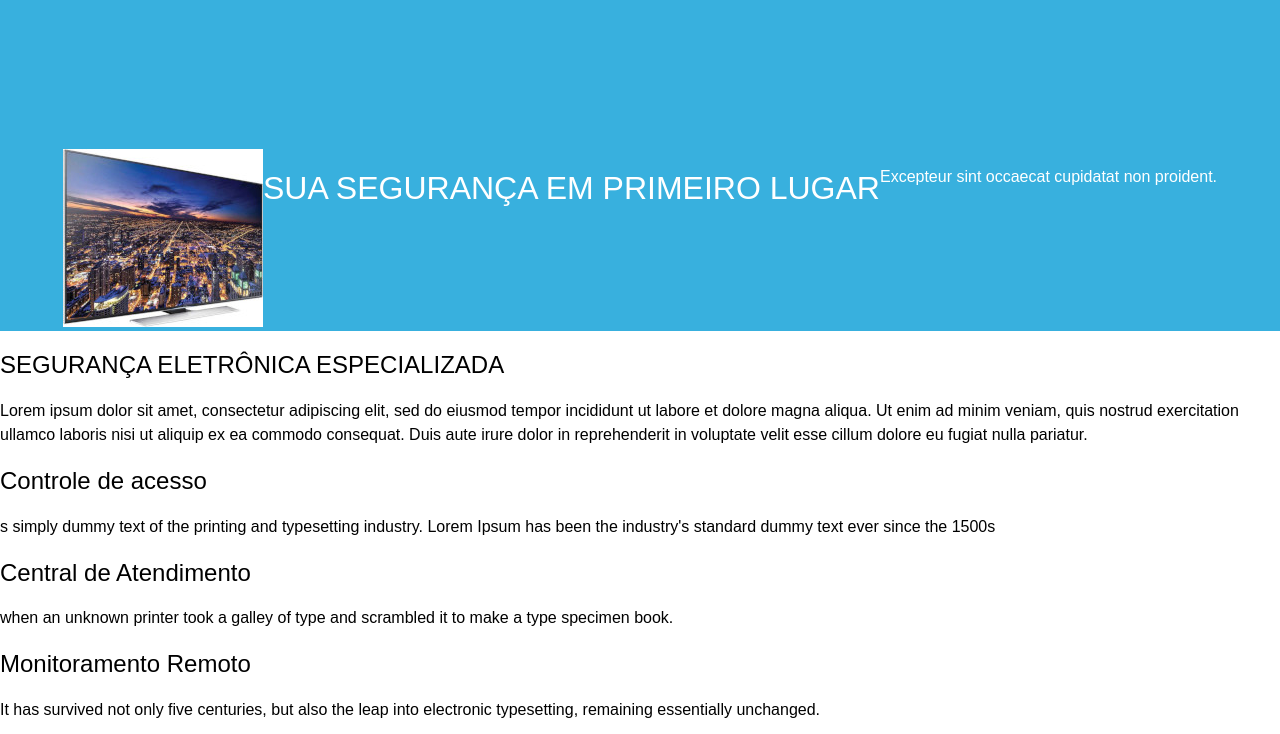
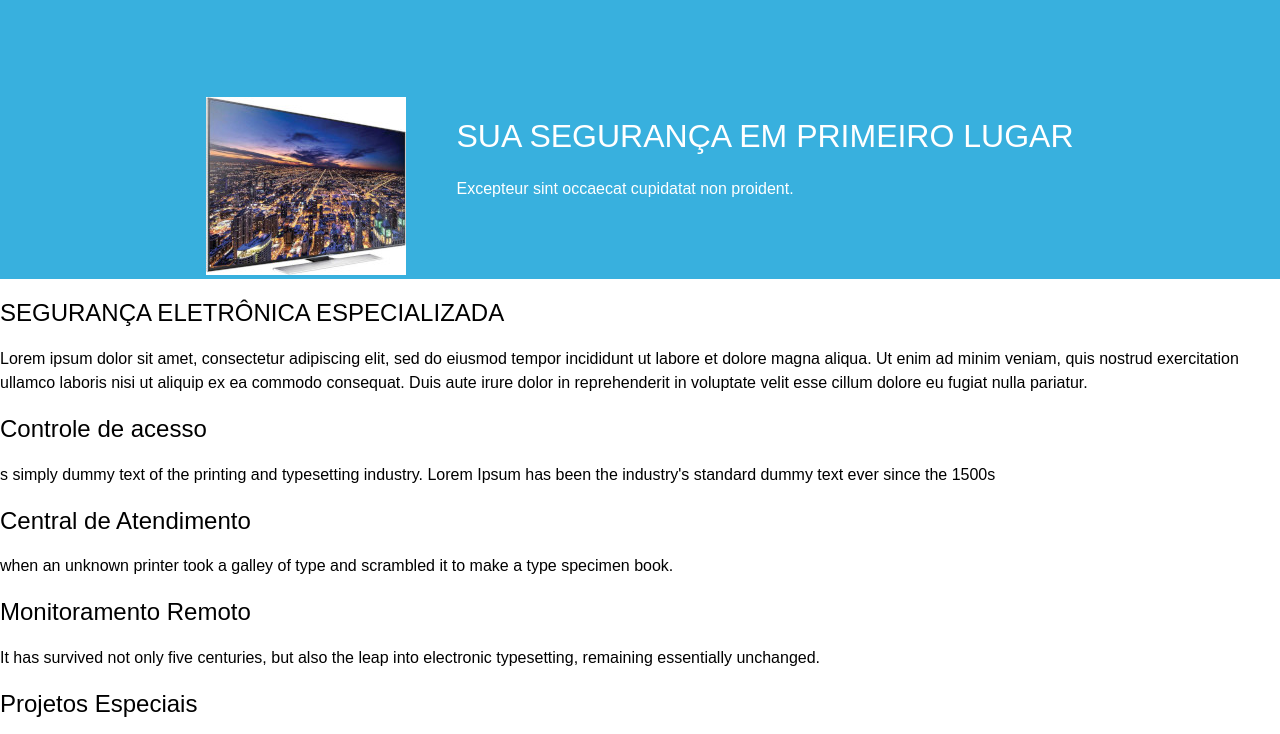
Before and after one commit to danilo-sds/Security-center-website-exercise, a plain HTML site: page index.html in a window 1280 px wide. Shown: the part 66-800 px from the top of the page. Drawn offline with Linux system fonts and the light colour scheme.

Commit message:
Fix text header structure

```diff
--- a/index.html
+++ b/index.html
@@ -30,10 +30,15 @@
     </div>
 
     <div class="text-header">
-        <a href="index.html">
-        <img src="img/tv.jpg" alt="tela-tv" ></a>
-        <h1>SUA SEGURANÇA EM PRIMEIRO LUGAR</h1>
-        <p>Excepteur sint occaecat cupidatat non proident.</p>
+        <div class="header-column">
+            <a href="index.html">
+                <img src="img/tv.jpg" alt="tela-tv" class="text-header-image">
+            </a>
+        </div>
+        <div class="header-column">
+            <h1>SUA SEGURANÇA EM PRIMEIRO LUGAR</h1>
+            <p>Excepteur sint occaecat cupidatat non proident.</p>
+        </div>
     </div>
     </header>
 
--- a/style.css
+++ b/style.css
@@ -12,7 +12,6 @@
     justify-content: space-between;
     width: 1100px;
     margin-top:5px;
-    height: 210px;
 }
 
 .header-nav ul{
@@ -45,12 +44,21 @@
 
 .text-header{
     display: flex;
+    padding-top: 100px;
 }
 
 .text-header h1 {
     color: #fff;
 }
-.text-header p{
+.text-header p {
+}
+
+.text-header-image {
+    margin-right: 50px;
+}
+
+.header-column {
+
 }
 
 /*Colocar text-information text-icons*/
```
